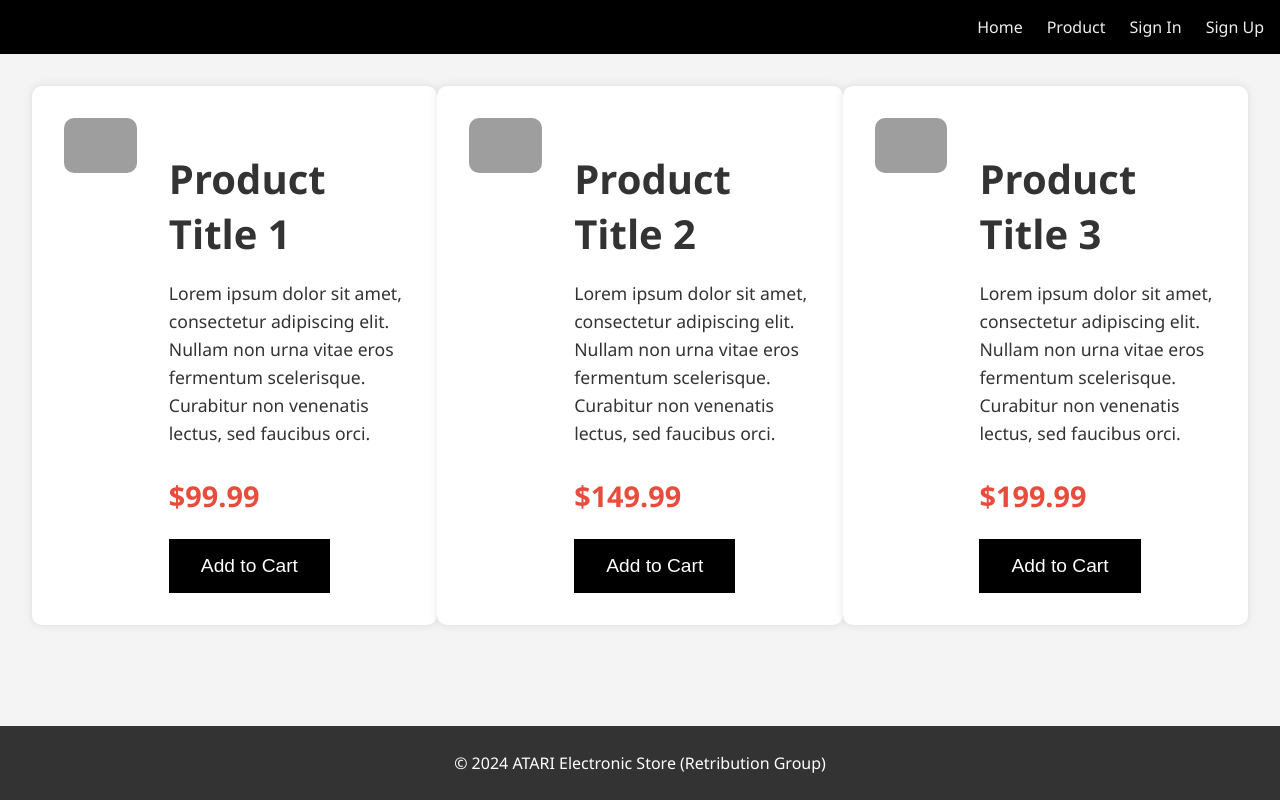
After one commit to kavoldski/atari-github, a PHP site: page /html/product.html in a window 1280 px wide. The commit adds this page. Run offline with PHP 8.4, Linux system fonts and the light colour scheme; grey boxes are pictures that could not be loaded.

Commit message:
updated for product.html, css and js

```diff
--- a/html/index.html
+++ b/html/index.html
@@ -1,3 +1,4 @@
+<!DOCTYPE html>
 <html lang="en">
 <head>
     <meta charset="UTF-8">
@@ -10,6 +11,7 @@
         <nav>
             <ul>
                 <li><a href="/atari-github/atari-github/html/index.html">Home</a></li>
+                <li><a href="/atari-github/atari-github/html/product.html">Product</a></li>
                 <li><a href="/atari-github/atari-github/html/sign-in.html">Sign In</a></li>
                 <li><a href="/atari-github/atari-github/html/sign-up.html">Sign Up</a></li>
             </ul>
--- /dev/null
+++ b/html/product.html
@@ -0,0 +1,60 @@
+<!DOCTYPE html>
+<html lang="en">
+<head>
+    <meta charset="UTF-8">
+    <meta name="viewport" content="width=device-width, initial-scale=1.0">
+    <title>Product Page - Atari Electronic Store</title>
+    <link rel="stylesheet" href="/atari-github/atari-github/style/product-style.css">
+</head>
+<body>
+    <header>
+        <nav>
+            <ul class="nav-list">
+                <li><a href="/atari-github/atari-github/html/index.html">Home</a></li>
+                <li><a href="/atari-github/atari-github/html/product.html">Product</a></li>
+                <li><a href="/atari-github/atari-github/html/sign-in.html">Sign In</a></li>
+                <li><a href="/atari-github/atari-github/html/sign-up.html">Sign Up</a></li>
+            </ul>
+        </nav>
+    </header>
+    <main>
+        <section class="product-section">
+            <div class="product-image">
+                <img src="/atari-github/atari-github/img/product-image.jpg" alt="Product Image">
+            </div>
+            <div class="product-details">
+                <h1>Product Title 1</h1>
+                <p class="product-description">Lorem ipsum dolor sit amet, consectetur adipiscing elit. Nullam non urna vitae eros fermentum scelerisque. Curabitur non venenatis lectus, sed faucibus orci.</p>
+                <p class="product-price">$99.99</p>
+                <button class="add-to-cart" data-product-id="1">Add to Cart</button>
+            </div>
+        </section>
+        <section class="product-section">
+            <div class="product-image">
+                <img src="/atari-github/atari-github/img/product-image.jpg" alt="Product Image">
+            </div>
+            <div class="product-details">
+                <h1>Product Title 2</h1>
+                <p class="product-description">Lorem ipsum dolor sit amet, consectetur adipiscing elit. Nullam non urna vitae eros fermentum scelerisque. Curabitur non venenatis lectus, sed faucibus orci.</p>
+                <p class="product-price">$149.99</p>
+                <button class="add-to-cart" data-product-id="2">Add to Cart</button>
+            </div>
+        </section>
+        <section class="product-section">
+            <div class="product-image">
+                <img src="/atari-github/atari-github/img/product-image.jpg" alt="Product Image">
+            </div>
+            <div class="product-details">
+                <h1>Product Title 3</h1>
+                <p class="product-description">Lorem ipsum dolor sit amet, consectetur adipiscing elit. Nullam non urna vitae eros fermentum scelerisque. Curabitur non venenatis lectus, sed faucibus orci.</p>
+                <p class="product-price">$199.99</p>
+                <button class="add-to-cart" data-product-id="3">Add to Cart</button>
+            </div>
+        </section>
+    </main>
+    <footer>
+        <p>&copy; 2024 ATARI Electronic Store (Retribution Group)</p>
+    </footer>
+    <script src="/atari-github/atari-github/js/cart.js"></script>
+</body>
+</html>
--- /dev/null
+++ b/js/cart.js
@@ -0,0 +1,34 @@
+document.addEventListener('DOMContentLoaded', () => {
+    const cartItems = [];
+
+    // Add to cart functionality
+    const addToCartButtons = document.querySelectorAll('.add-to-cart');
+    addToCartButtons.forEach(button => {
+        button.addEventListener('click', (event) => {
+            event.preventDefault(); // Prevent default form submission
+            const productId = button.getAttribute('data-product-id');
+            addItemToCart(productId);
+        });
+    });
+
+    // Function to add item to cart
+    function addItemToCart(productId) {
+        const product = {
+            id: productId,
+            name: `Product ${productId}`
+        };
+        cartItems.push(product);
+        updateCartUI();
+    }
+
+    // Function to update cart UI
+    function updateCartUI() {
+        const cartItemsList = document.getElementById('cart-items');
+        cartItemsList.innerHTML = '';
+        cartItems.forEach(item => {
+            const li = document.createElement('li');
+            li.textContent = item.name;
+            cartItemsList.appendChild(li);
+        });
+    }
+});
--- /dev/null
+++ b/style/product-style.css
@@ -0,0 +1,106 @@
+/* General Styles */
+body {
+    font-family: 'Segoe UI', Tahoma, Geneva, Verdana, sans-serif;
+    margin: 0;
+    background-color: #f4f4f4;
+    color: #333;
+}
+
+/* Header Styles */
+header {
+    background-color: #000;
+    padding: 1rem;
+}
+
+.nav-list {
+    list-style: none;
+    margin: 0;
+    padding: 0;
+    display: flex;
+    justify-content: flex-end;
+}
+
+.nav-list li {
+    margin-left: 1.5rem;
+}
+
+.nav-list a {
+    color: #eee;
+    text-decoration: none;
+    transition: color 0.3s ease;
+}
+
+.nav-list a:hover {
+    color: #999;
+}
+
+/* Main Content Styles */
+main {
+    display: flex;
+    justify-content: center;
+    padding: 2rem;
+}
+
+.product-section {
+    display: flex;
+    background-color: #fff;
+    padding: 2rem;
+    box-shadow: 0 0 10px rgba(0, 0, 0, 0.1);
+    max-width: 1200px;
+    border-radius: 10px;
+    margin-bottom: 1rem;
+}
+
+.product-image img {
+    max-width: 100%;
+    border-radius: 10px;
+}
+
+.product-details {
+    margin-left: 2rem;
+    max-width: 600px;
+}
+
+.product-details h1 {
+    font-size: 2.5rem;
+    margin-bottom: 1rem;
+    color: #333;
+}
+
+.product-description {
+    font-size: 1.1rem;
+    line-height: 1.6;
+    margin-bottom: 1.5rem;
+}
+
+.product-price {
+    font-size: 1.8rem;
+    font-weight: bold;
+    margin-bottom: 1.5rem;
+    color: #e74c3c;
+}
+
+.add-to-cart {
+    background-color: #000;
+    color: #fff;
+    border: none;
+    padding: 1rem 2rem;
+    font-size: 1.2rem;
+    cursor: pointer;
+    transition: background-color 0.3s ease;
+}
+
+.add-to-cart:hover {
+    background-color: #444;
+}
+
+/* Footer Styles */
+footer {
+    background-color: #333;
+    color: white;
+    text-align: center;
+    padding: 10px 0;
+    position: fixed;
+    bottom: 0;
+    width: 100%;
+}
```
Also changed, not shown: style/landing-style.css (+4 -4 lines).
